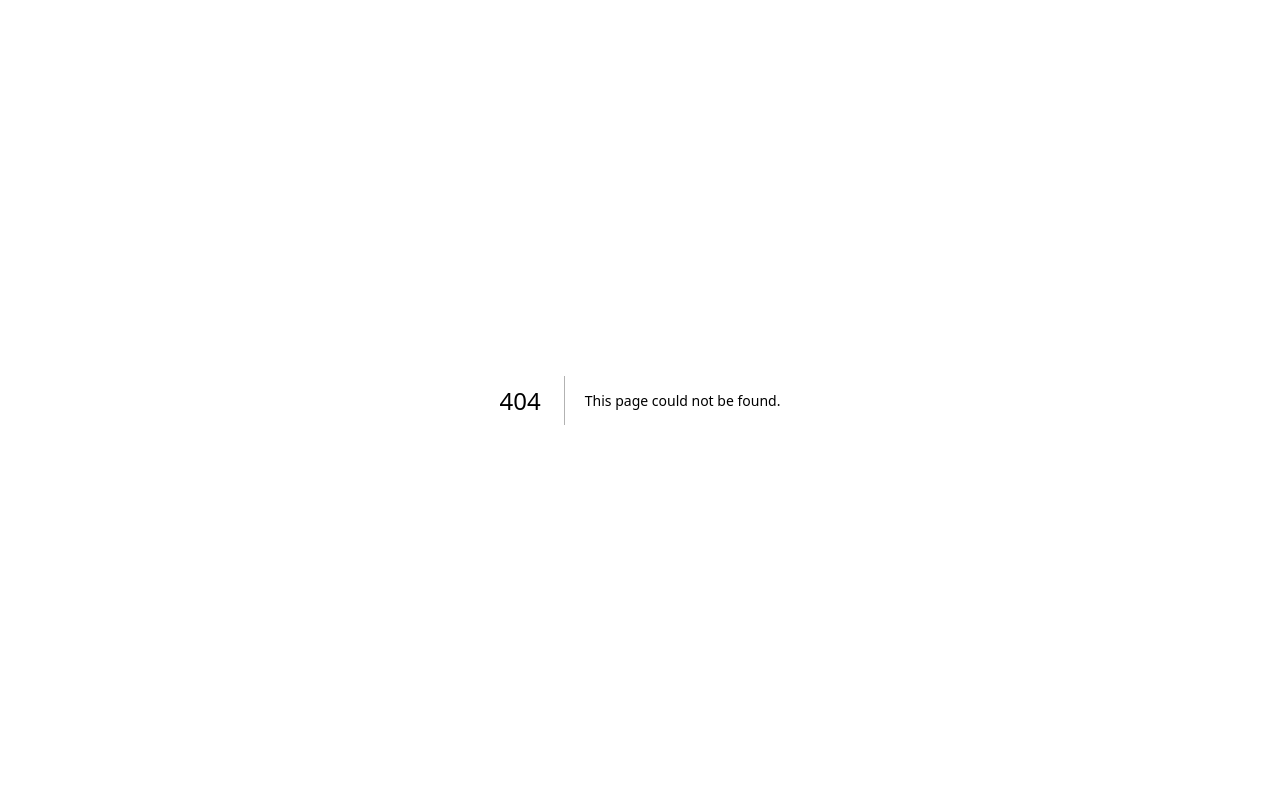
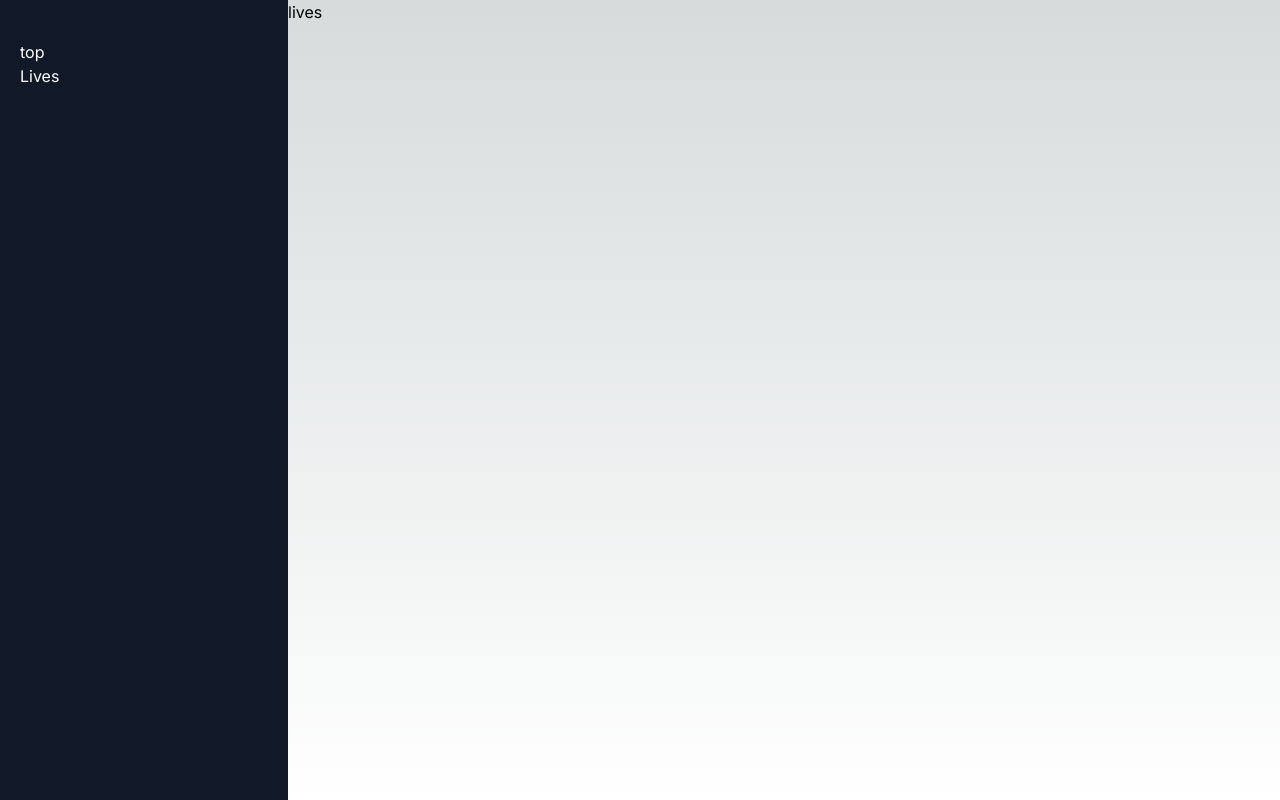
Before and after one commit to s4kr4/web-utils, a Next.js app: page /lives in a window 1280 px wide. Before the commit this address had no page. Built offline with nearby package versions, Linux system fonts and the light colour scheme.

Commit message:
Add side menu

```diff
--- a/src/app/layout.tsx
+++ b/src/app/layout.tsx
@@ -1,3 +1,4 @@
+import { SideMenu } from '@/components/parts/SideMenu';
 import './globals.css';
 import type { Metadata } from 'next';
 import { Inter } from 'next/font/google';
@@ -15,8 +16,15 @@ export default function RootLayout({
   children: React.ReactNode;
 }) {
   return (
-    <html lang="en">
-      <body className={inter.className}>{children}</body>
+    <html lang="ja">
+      <body className={inter.className}>
+        <div className="container flex">
+          <aside>
+            <SideMenu></SideMenu>
+          </aside>
+          <main className="flex-grow">{children}</main>
+        </div>
+      </body>
     </html>
   );
 }
--- /dev/null
+++ b/src/app/lives/page.tsx
@@ -0,0 +1,3 @@
+export default function Lives() {
+  return <h1>lives</h1>;
+}
--- /dev/null
+++ b/src/components/parts/SideMenu.tsx
@@ -0,0 +1,20 @@
+import Link from 'next/link';
+
+const menuList = [
+  { name: 'top', path: '/' },
+  { name: 'Lives', path: '/lives' },
+];
+
+export const SideMenu = () => {
+  return (
+    <nav className="h-screen w-72 bg-gray-900 text-white">
+      <ul className="p-5 pt-10">
+        {menuList.map((menu) => (
+          <li key={menu.name}>
+            <Link href={menu.path}>{menu.name}</Link>
+          </li>
+        ))}
+      </ul>
+    </nav>
+  );
+};
```
